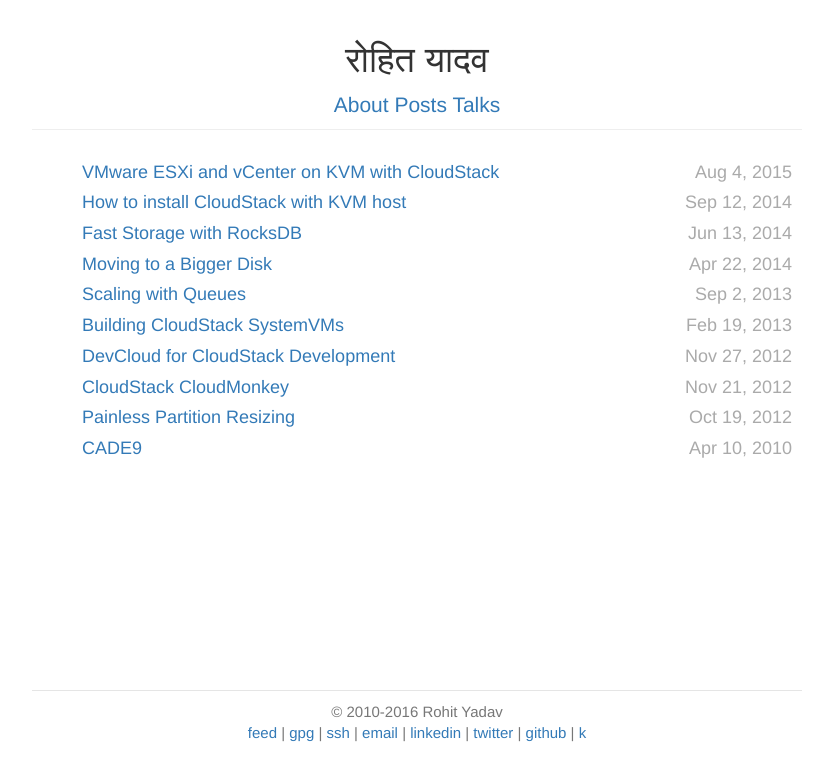
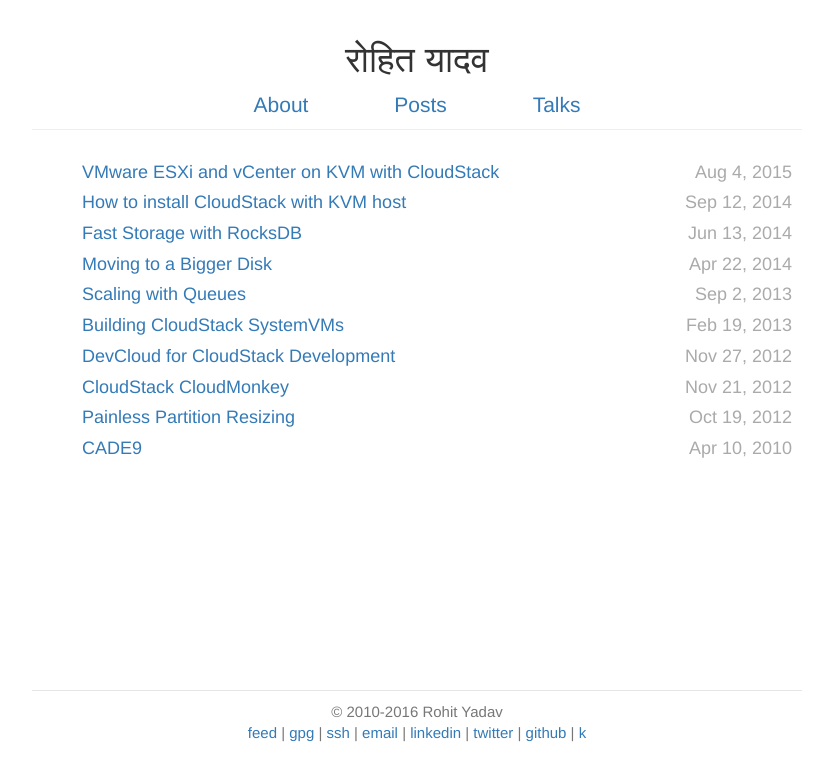
Before and after one commit to rohityadavcloud/rohityadavcloud.github.io, a Jekyll site: the page built from index.html, in a window 1280 px wide. Shown: the top 781 px of the page, without its empty margins (223-1056 px from the left). Built offline with Jekyll 4.4.1, drawn with Linux system fonts in a browser that asks for light colours.

Commit message:
kup
Signed-off-by: Rohit Yadav <rohit@yadav.cloud>

```diff
--- a/assets/main.css
+++ b/assets/main.css
@@ -8,6 +8,11 @@
 
 .page-header nav {
   font-size: 21px;
+}
+
+.page-header nav a {
+  padding-left: 40px;
+  padding-right: 40px;
 }
 
 .container {
```
